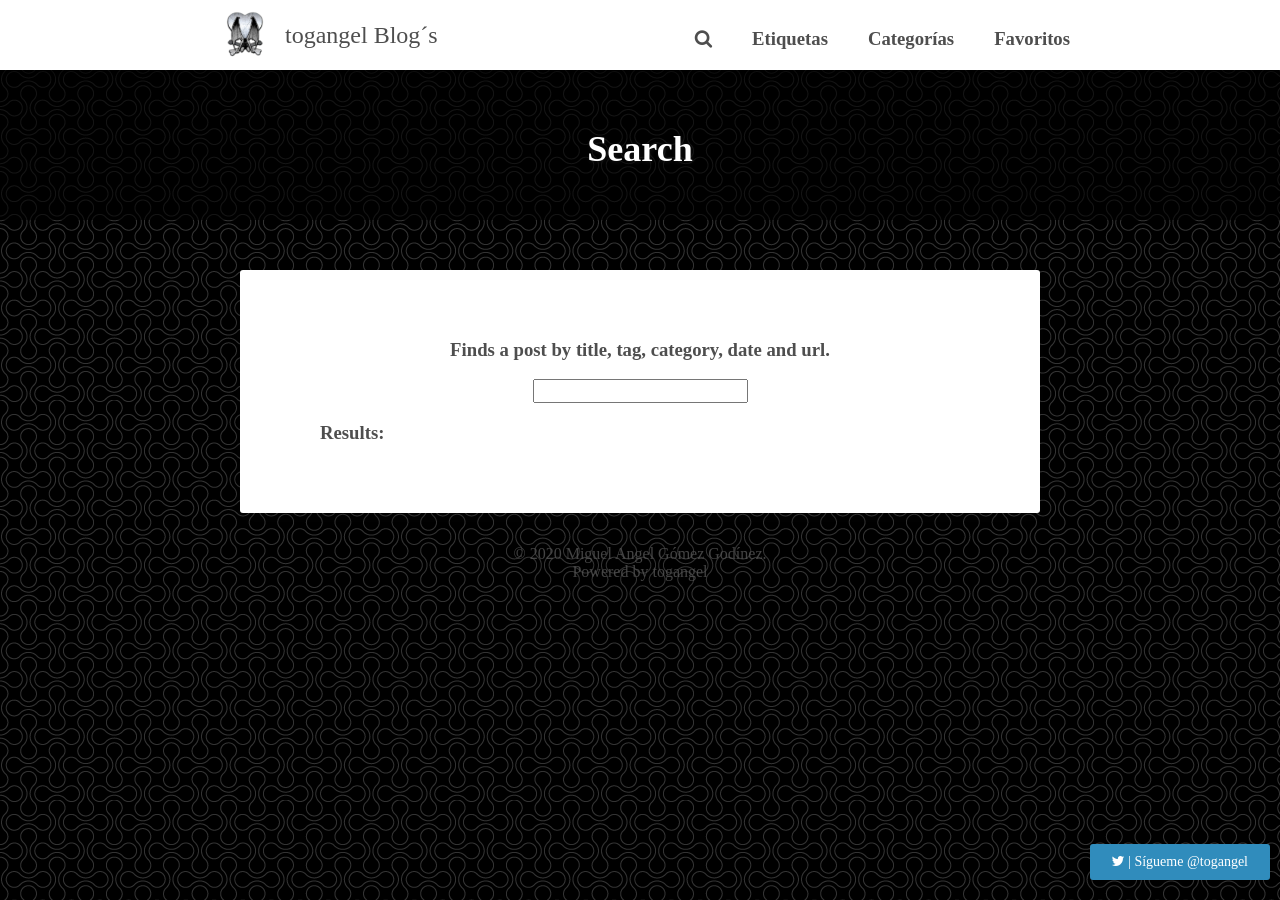
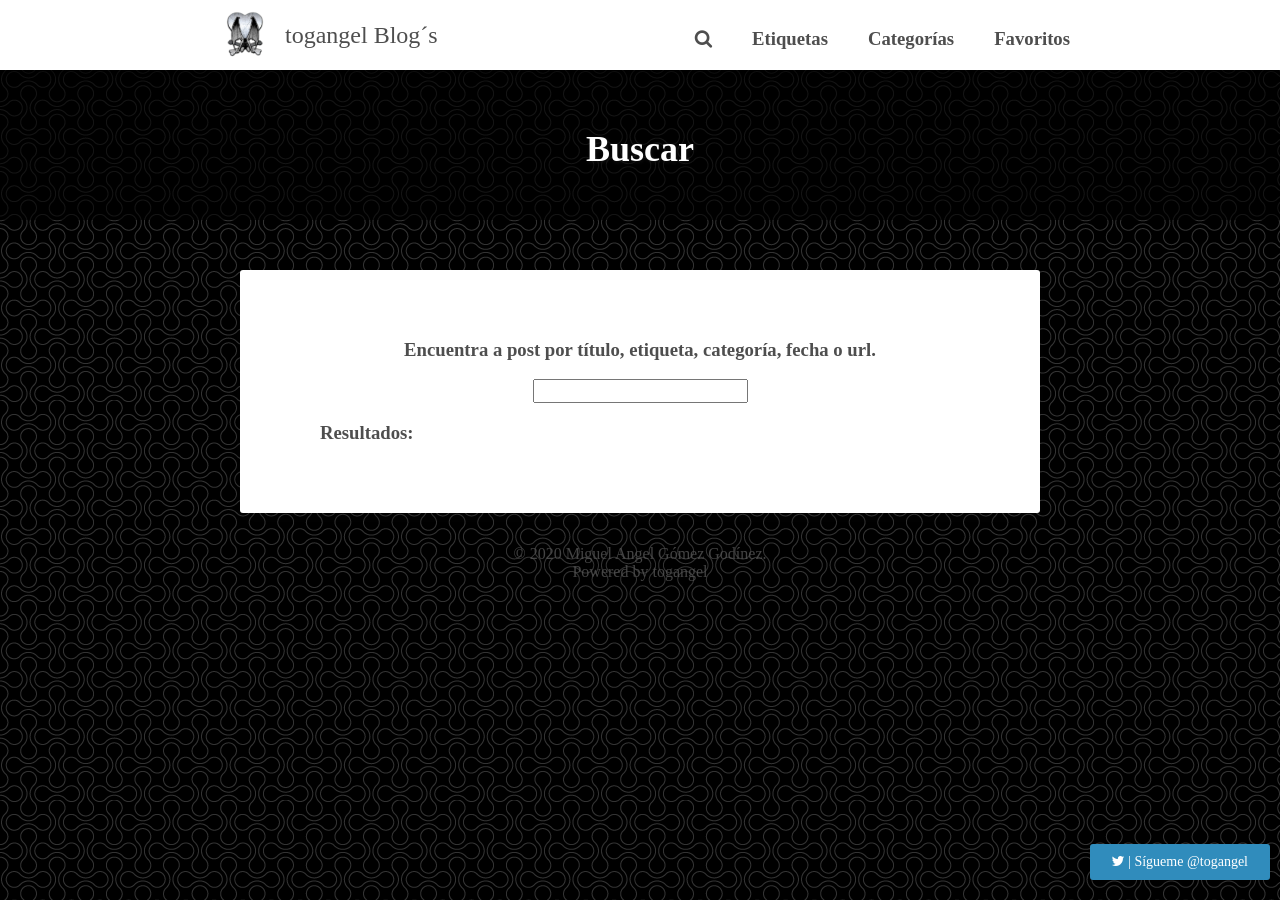
Before and after one commit to togangel/blog, a Jekyll site: the page built from search.html, in a window 1280 px wide. Built offline with Jekyll 4.4.1, drawn with Linux system fonts in a browser that asks for light colours; nearby versions of some CDN libraries; library files that are not in the unit come from our copies; comment, search, counter and statistics services are not loaded.

Commit message:
Add files via upload

```diff
--- a/search.html
+++ b/search.html
@@ -1,15 +1,15 @@
 ---
 layout: home
-title: Search
+title: Buscar
 comments: false
 ---
 
 <article>
   <div style="text-align: center">
-    <h3>Finds a post by title, tag, category, date and url.</h3>
+    <h3>Encuentra a post por título, etiqueta, categoría, fecha o url.</h3>
     <input type="text" id="search-input"/>
   </div>
-  <h3>Results:</h3>
+  <h3>Resultados:</h3>
 	<ul id="results-container">
 	</ul>
 </article><!-- /.hentry -->
```
